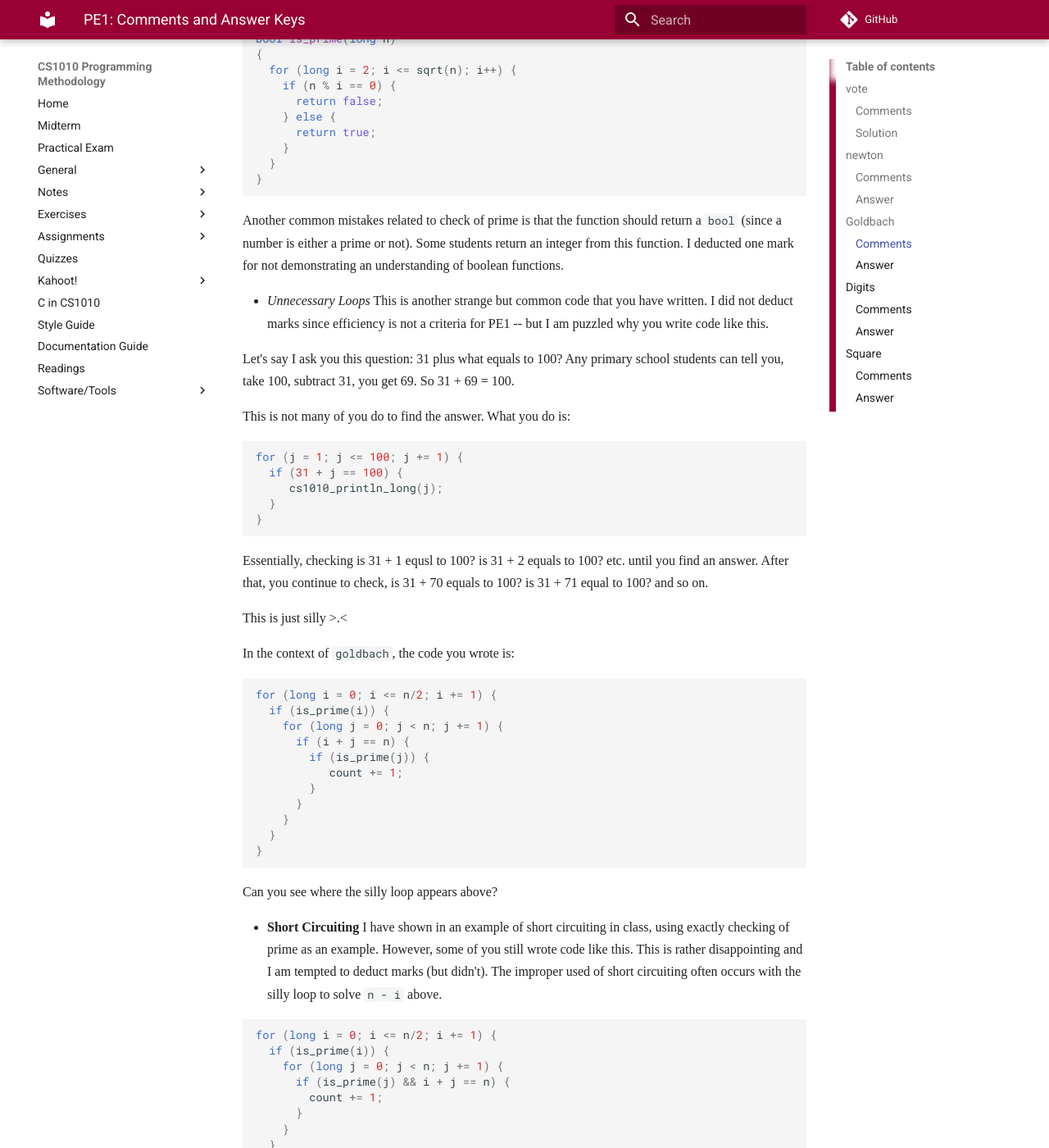
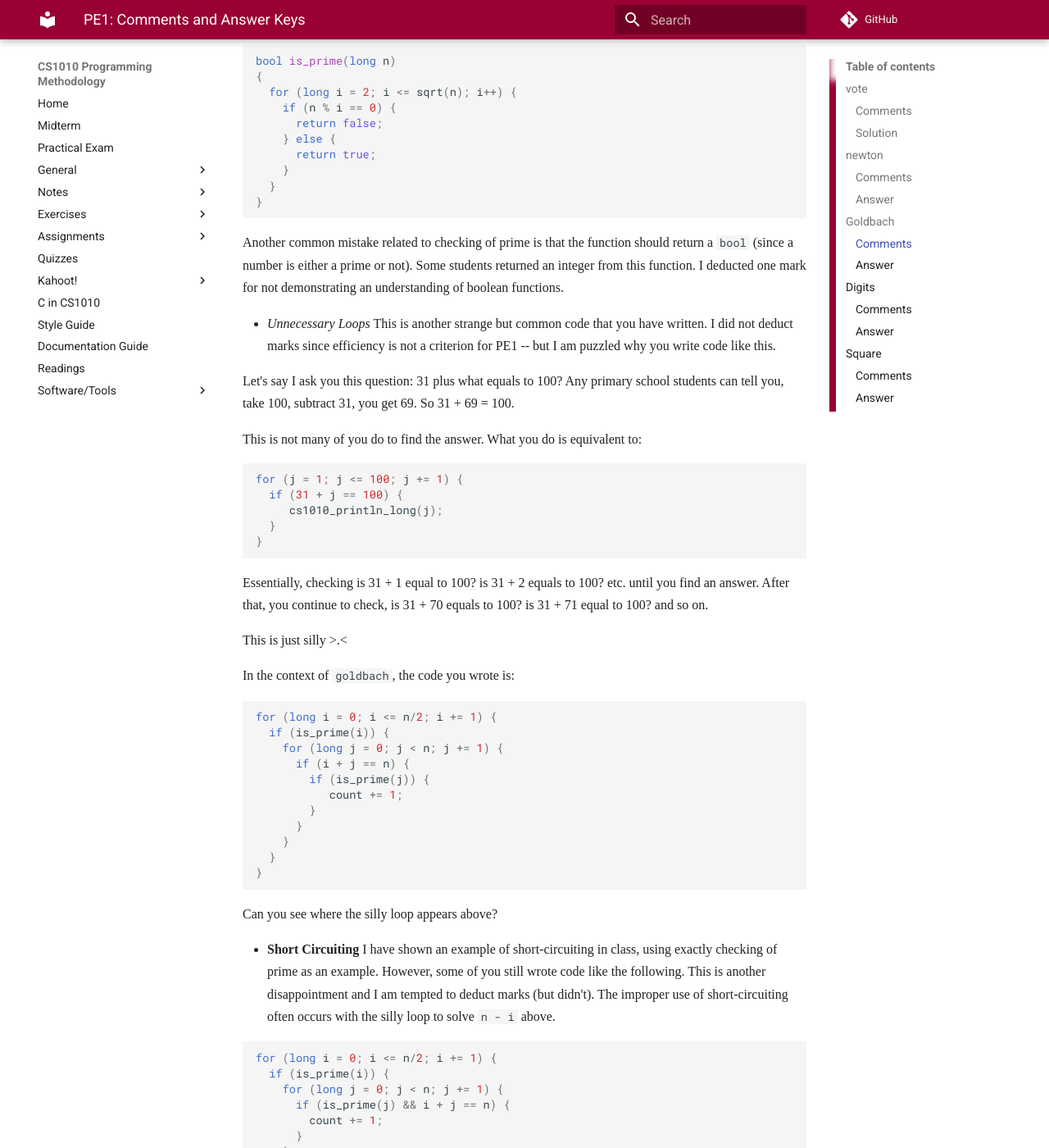
Before and after one commit to LL-Pengfei/CS1010-AY1819S1-Personal, an MkDocs documentation site: the page built from docs/pe1-comments.md, in a window 1280 px wide and 1400 px high, scrolled down 4705 px. Shown: the whole window at 82% size. Built offline with MkDocs 1.6.1 and Material for MkDocs 9.7.7, drawn with Linux system fonts in a browser that asks for light colours; nearby versions of some CDN libraries; some web fonts are replaced; formulas are drawn with MathJax 3; comment, search, counter and statistics services are not loaded; old or Windows-style settings are respelled for this version of MkDocs; some of the changed text lies outside the part shown.

Commit message:
Update pe1-comments.md

````diff
--- a/docs/pe1-comments.md
+++ b/docs/pe1-comments.md
@@ -76,7 +76,7 @@
 return root;
 ```
 
-   Suppose that the initial guess `x` is already close enough to the root, the loop is never entered, and the function returns `root` uninitialized.  The lesson here is that always make sure you cover all possible cases.  Also, please think about what variables do you really need to solve a problem.  In this question, you do not any extra variable -- so `root` is completely unnecessary.
+   Suppose that the initial guess `x` is already close enough to the root, the loop is never entered, and the function returns `root` uninitialized.  The lesson here is that always make sure you cover all possible cases.  Also, please think about what variables do you really need to solve a problem.  In this question, you do not any extra variable -- so `root` is completely unnecessary.  The more variable you used, the more complex your code get, the more likely you introduce bugs into your code, as shown in the example above.
 
 - **Terminating Conditions** Another common mistake is the terminating conditions.  A handful of you wrote something like this:
     ```C
@@ -109,9 +109,9 @@
     for (long i = 0; fabs(x) >= 0.000000001; i += 1)
     ```
 
-    The loop still terminates correctly, but the variable `i` is entirely useless.  No marks is deducted but I should have for not demonstrating that you know which loop to use!
+    The loop still terminates correctly, but the variable `i` is entirely useless.  No marks are deducted but I should have for not demonstrating that you know which loop to use.
 
-- *Use of `pow`* I did not deduct marks for this -- but using `pow` for squaring and cubing is an overkill.  `pow` is a general function that works even for floating point exponentiation.  So it is slower.  Some of you even wrote `pow(x, 1)` and `pow(x, 0)`.  Marks would have been deducted if efficiency is a criteria.
+- *Use of `pow`* I did not deduct marks for this -- but using `pow` for squaring and cubing is an overkill.  `pow` is a general function that works even for floating point exponentiation.  So it is slower.  Some of you even wrote `pow(x, 1)` and `pow(x, 0)`.  Marks would have been deducted if efficiency is a criterion.
 
 ### Answer
 
@@ -200,14 +200,14 @@
 }
 ```
 
-   Another common mistakes related to check of prime is that the function should return a `bool` (since a number is either a prime or not).  Some students return an integer from this function.  I deducted one mark for not demonstrating an understanding of boolean functions.
+   Another common mistake related to checking of prime is that the function should return a `bool` (since a number is either a prime or not).  Some students returned an integer from this function.  I deducted one mark for not demonstrating an understanding of boolean functions.
 
 
-   - *Unnecessary Loops*  This is another strange but common code that you have written.  I did not deduct marks since efficiency is not a criteria for PE1 -- but I am puzzled why you write code like this.
+   - *Unnecessary Loops*  This is another strange but common code that you have written.  I did not deduct marks since efficiency is not a criterion for PE1 -- but I am puzzled why you write code like this.
 
    Let's say I ask you this question: 31 plus what equals to 100?  Any primary school students can tell you, take 100, subtract 31, you get 69.  So 31 + 69 = 100.
 
-   This is not many of you do to find the answer.  What you do is:
+   This is not many of you do to find the answer.  What you do is equivalent to:
 
    ```C
    for (j = 1; j <= 100; j += 1) {
@@ -217,7 +217,7 @@
    }
    ```
 
-   Essentially, checking is 31 + 1 equsl to 100?  is 31 + 2 equals to 100? etc. until you find an answer.  After that, you continue to check, is 31 + 70 equals to 100? is 31 + 71 equal to 100? and so on.
+   Essentially, checking is 31 + 1 equal to 100?  is 31 + 2 equals to 100? etc. until you find an answer.  After that, you continue to check, is 31 + 70 equals to 100? is 31 + 71 equal to 100? and so on.
 
    This is just silly >.<
 
@@ -239,7 +239,7 @@
 
    Can you see where the silly loop appears above?
 
- -  **Short Circuiting** I have shown in an example of short circuiting in class, using exactly checking of prime as an example.  However, some of you still wrote code like this.  This is rather disappointing and I am tempted to deduct marks (but didn't).  The improper used of short circuiting often occurs with the silly loop to solve `n - i` above.
+ -  **Short Circuiting** I have shown an example of short-circuiting in class, using exactly checking of prime as an example.  However, some of you still wrote code like the following.  This is another disappointment and I am tempted to deduct marks (but didn't).  The improper use of short-circuiting often occurs with the silly loop to solve `n - i` above.
 
    ```C
    for (long i = 0; i <= n/2; i += 1) {
@@ -253,6 +253,8 @@
    }
    ```
 
+   Here, the code is spending lots of time checking if j is a prime.  After that, if i + j is not n, (which is likely since there is only one such j), we do nothing.  The effort in checking if j is prime is wasted.  Remember: do not do redundant work.
+
    ```C
    for (long i = 0; i <= n/2; i += 1) {
      for (long j = 0; j < n; j += 1) {
@@ -263,7 +265,9 @@
    }
    ```
 
-- *Double Counting* Another common bug is to double count the number of pairs, as follows (e.g., count the pair (3,5) and (5,3) once each for input 8.).  Some students do realize they they are double counting and try to solve this by setting `count = count/2`.  This does not work since not every pair gets double counted.  Example, (3, 3) is counted once if input is 6.
+   This is even worse -- note that the code above checks if i is prime, repeatedly, even if i does not change between Lines 3-5.  Remember: do not do repetitive work.
+
+- *Double Counting* Another common bug is to double count the number of pairs, as follows (e.g., count the pair (3,5) and (5,3) once each for input 8.).  Some students do realize that they are double counting and try to solve this by setting `count = count/2`.  This does not work since not every pair gets double counted.  Example, (3, 3) is counted once if the input is 6.
 
    ```C
    for (long i = 0; i < n; i += 1) {
````
Also changed, not shown: other parts of docs/pe1-comments.md (+9 -9 lines).
